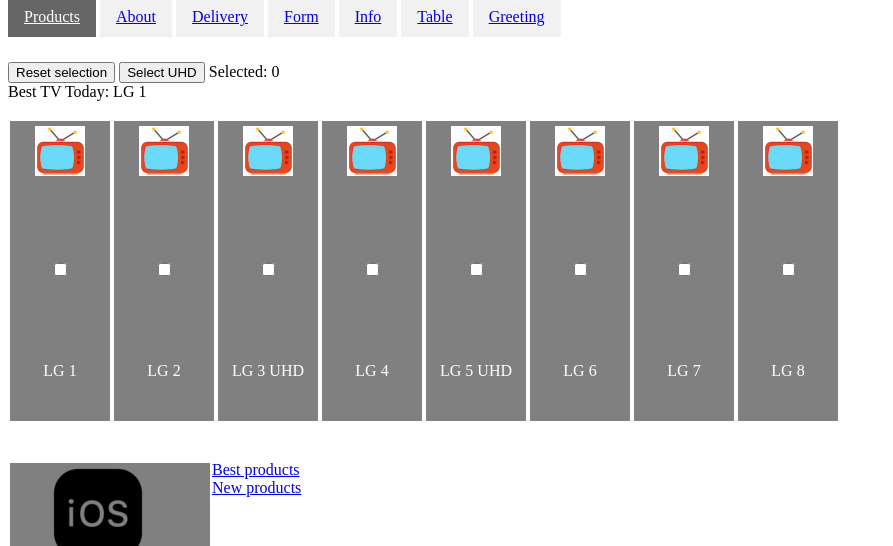
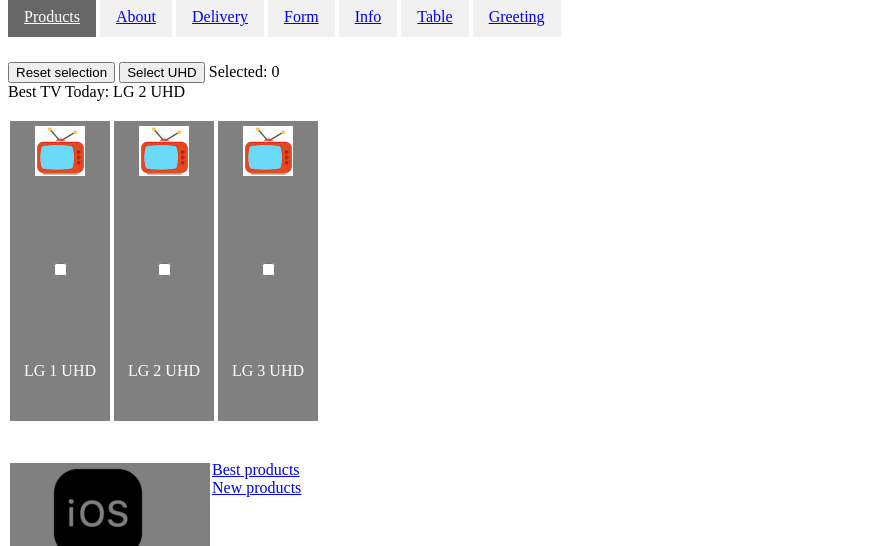
Before and after one commit to arturmkr/simple_web_site, a plain HTML site: page products.html in a window 1280 px wide. Shown: the top 546 px of the page, without its empty margins (0-893 px from the left). Drawn offline with Linux system fonts and the light colour scheme.

Commit message:
deploy: f5c455c982b1da5427f7ae04e78429eb1087f618

```diff
--- a/products.html
+++ b/products.html
@@ -23,31 +23,46 @@
 	document.querySelector('.selectedValue').innerHTML = count;
 }
 
-function setRandomTV(){
-  let random_digit = Math.floor(Math.random() * 8);
-  let tvTitle = "";
-  if (random_digit === 0){
-    tvTitle = "LG 1"
-  } else if (random_digit === 1){
-    tvTitle = "LG 2"
-  }else if (random_digit === 2){
-    tvTitle = "LG 3"
-  }else if (random_digit === 3){
-    tvTitle = "LG 4"
-  }else if (random_digit === 4){
-    tvTitle = "LG 5"
-  }else if (random_digit === 6){
-    tvTitle = "LG 6"
-  }else if (random_digit === 7){
-    tvTitle = "LG 7"
-  } else {
-    tvTitle = "LG 8"
-  }
+function setRandomTV(tvTitles) {
+  let randomIndex = Math.floor(Math.random() * tvTitles.length);
+  let tvTitle = tvTitles[randomIndex];
   document.querySelector('.selectedTV').innerHTML = tvTitle;
 }
 
+function generateTVs() {
+  const container = document.querySelector('.tv-container');
+  const numberOfTVs = Math.floor(Math.random() * 8) + 3;
+  const uhdIndex = Math.floor(Math.random() * numberOfTVs);
+  const tvTitles = [];
+
+  for (let i = 1; i <= numberOfTVs; i++) {
+    const isUHD = i === uhdIndex || Math.random() > 0.7;
+    const tvTitle = `LG ${i}` + (isUHD ? ' UHD' : '');
+    tvTitles.push(tvTitle);
+
+    const tvBox = document.createElement('div');
+    tvBox.className = 'box';
+    tvBox.innerHTML = `
+      <div class="boxImage">
+        <img src="tv.jpg" height="50px" width="50px" />
+      </div>
+      <div class="boxCheckbox">
+        <input type="checkbox"></input>
+      </div>
+      <div class="boxLabel">
+        ${tvTitle}
+      </div>
+    `;
+    container.appendChild(tvBox);
+  }
+  setRandomTV(tvTitles);
+}
+
+document.addEventListener('DOMContentLoaded', (event) => {
+  generateTVs();
+});
 </script>
-<body onload="setRandomTV()">
+<body>
 <div id="myBtnContainer">
   <a class="btn active" href="products.html">Products</a>
   <a class="btn" href="about.html">About</a>
@@ -59,7 +74,6 @@
 </div>
 <br><br>
 
-
 <div>
   <button onclick="filterSelection('none')">Reset selection</button>
   <button onclick="filterSelection('uhd')">Select UHD</button>
@@ -68,93 +82,8 @@
   <span>Best TV Today: </span><span class="selectedTV"></span>
 </div>
 
-<div class="box">
-  <div class="boxImage">
-  	<img src="tv.jpg" height="50px" width="50px" />
-  </div>
-  <div class="boxCheckbox">
-    <input type="checkbox"></input>
-  </div>
-  <div class="boxLabel">
-    LG 1
-  </div>
-</div>
-<div class="box">
-	  <div class="boxImage">
-  	<img src="tv.jpg" height="50px" width="50px" />
-  </div>
-  <div class="boxCheckbox">
-    <input type="checkbox"></input>
-  </div>
-  <div class="boxLabel">
-    LG 2
-  </div>
-</div>
-<div class="box">
-	  <div class="boxImage">
-  	<img src="tv.jpg" height="50px" width="50px" />
-  </div>
-  <div class="boxCheckbox">
-    <input type="checkbox"></input>
-  </div>
-  <div class="boxLabel">
-    LG 3 UHD
-  </div>
-</div>
-<div class="box">
-	  <div class="boxImage">
-  	<img src="tv.jpg" height="50px" width="50px" />
-  </div>
-  <div class="boxCheckbox">
-    <input type="checkbox"></input>
-  </div>
-  <div class="boxLabel">
-    LG 4
-  </div>
-</div>
-<div class="box">
-	  <div class="boxImage">
-  	<img src="tv.jpg" height="50px" width="50px" />
-  </div>
-  <div class="boxCheckbox">
-    <input type="checkbox"></input>
-  </div>
-  <div class="boxLabel">
-    LG 5 UHD
-  </div>
-</div>
-<div class="box">
-	  <div class="boxImage">
-  	<img src="tv.jpg" height="50px" width="50px" />
-  </div>
-  <div class="boxCheckbox">
-    <input type="checkbox"></input>
-  </div>
-  <div class="boxLabel">
-    LG 6
-  </div>
-</div>
-<div class="box">
-	  <div class="boxImage">
-  	<img src="tv.jpg" height="50px" width="50px" />
-  </div>
-  <div class="boxCheckbox">
-    <input type="checkbox"></input>
-  </div>
-  <div class="boxLabel">
-    LG 7
-  </div>
-</div>
-<div class="box">
-	  <div class="boxImage">
-  	<img src="tv.jpg" height="50px" width="50px" />
-  </div>
-  <div class="boxCheckbox">
-    <input type="checkbox"></input>
-  </div>
-  <div class="boxLabel">
-    LG 8
-  </div>
+<div class="tv-container">
+  <!-- TVs will be dynamically generated here -->
 </div>
 
 <br><br><br><br>
@@ -174,16 +103,11 @@
   </div>
 </div>
 
-  <div class="suggestion">
-    <a href="https://bit.ly/2NhHZwe">Best products</a>
-    <br>
-    <a href="https://bit.ly/37O2ytt">New products</a>
-  </div>
+<div class="suggestion">
+  <a href="https://bit.ly/2NhHZwe">Best products</a>
+  <br>
+  <a href="https://bit.ly/37O2ytt">New products</a>
+</div>
 
-
-
-</div>
-<script>
-</script>
 </body>
 </html>
```
Also changed, not shown: table.html (+1 -1 lines), welcome.html (renamed from index.html, +0 -4 lines), 1 other file.
